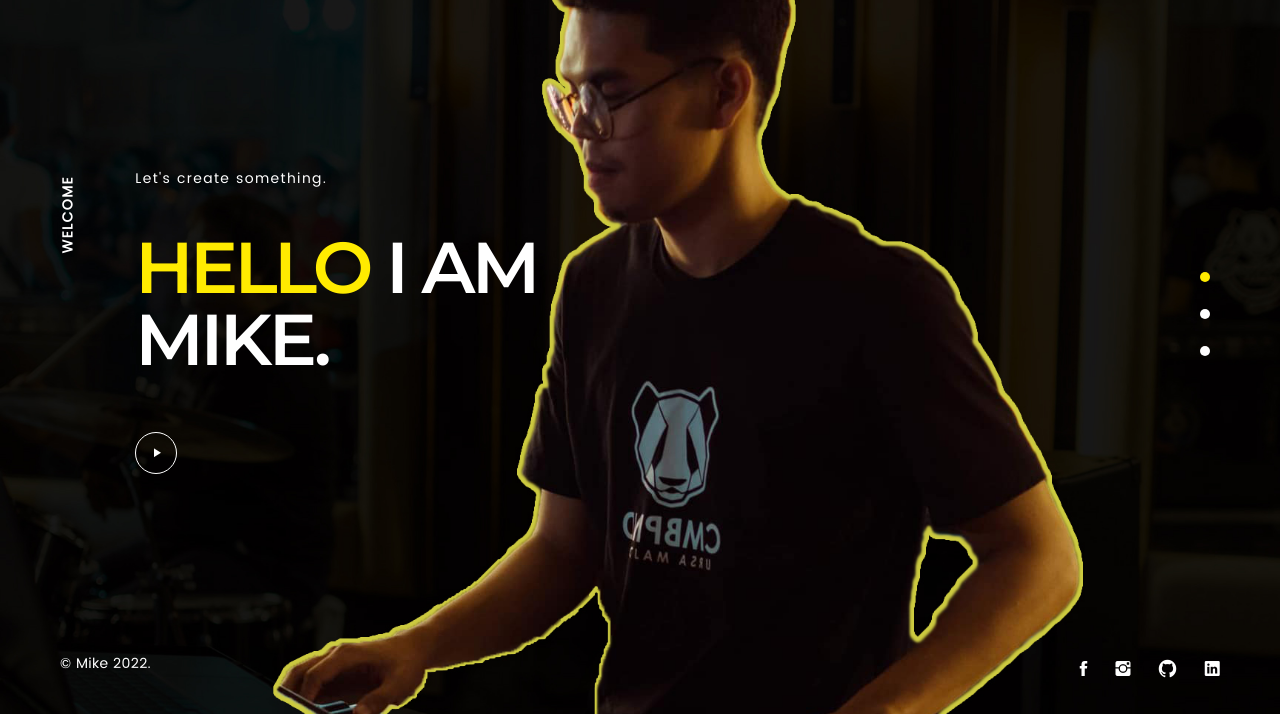
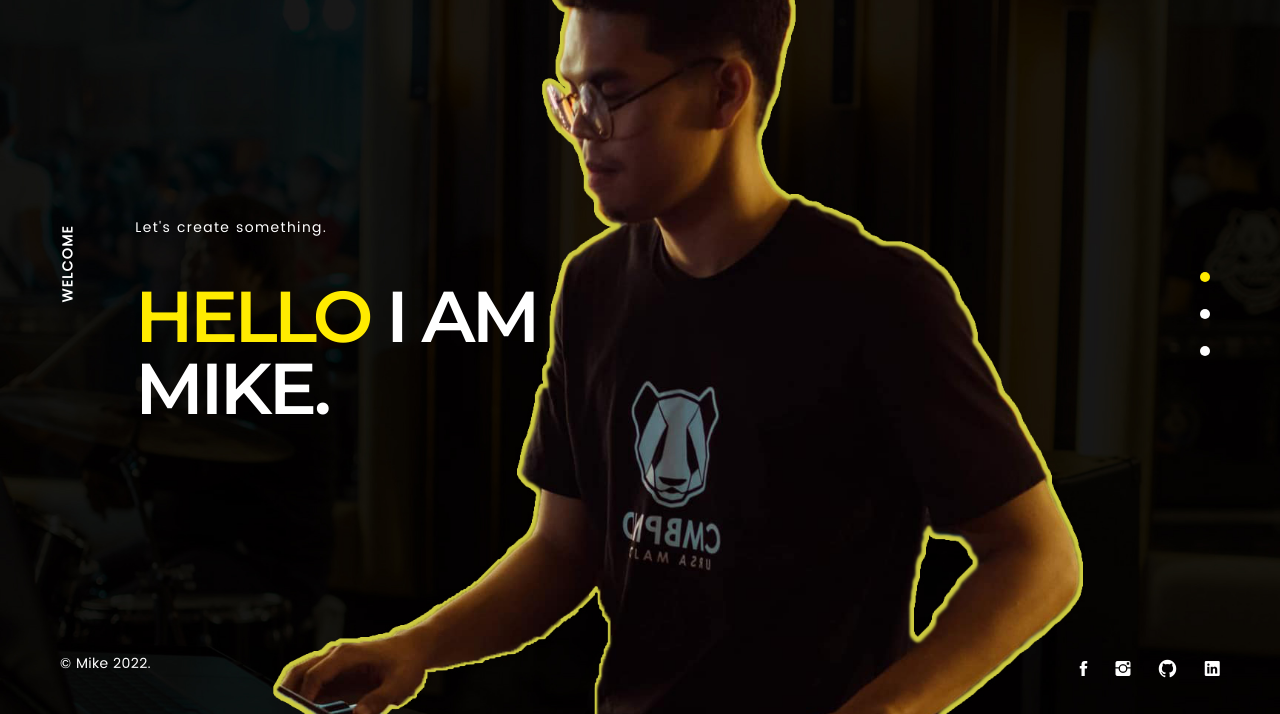
Before and after one commit to mictest23/mikepitao_portfolio, a plain HTML site: page index.html in a window 1280 px wide. Shown: the part 86-800 px from the top of the page. Drawn offline with Linux system fonts and the light colour scheme; files whose address does not match are found by name.

Commit message:
Update index.html

```diff
--- a/index.html
+++ b/index.html
@@ -97,7 +97,7 @@
 <div class="col-md-8 col-lg-6">
 <p class="subtitle-top">Let's create something.</p>
 <h1 class="display-2 text-white"><span class="text-primary">Hello</span> I am<br> Mike.</h1>
-<a href="https://www.youtube.com/watch?v=0O2aH4XLbto" class="popup-youtube icon ion-ios-play"></a>
+<!-- <a href="https://www.youtube.com/watch?v=0O2aH4XLbto" class="popup-youtube icon ion-ios-play"></a> -->
 </div>
 </div>
 </div>
```
